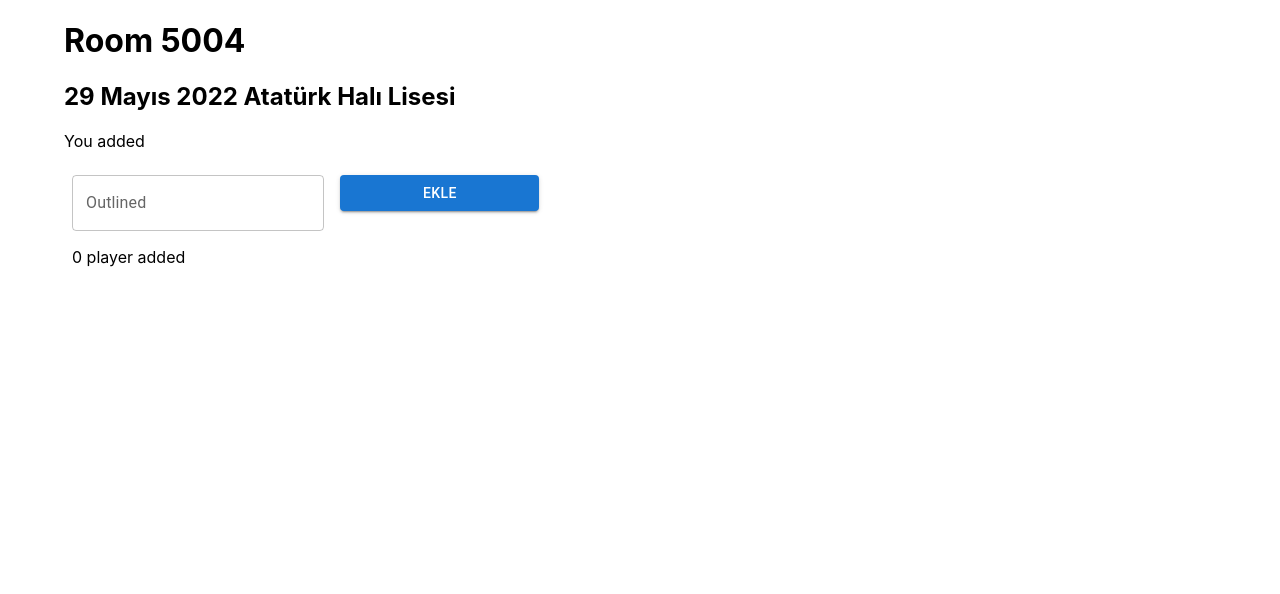
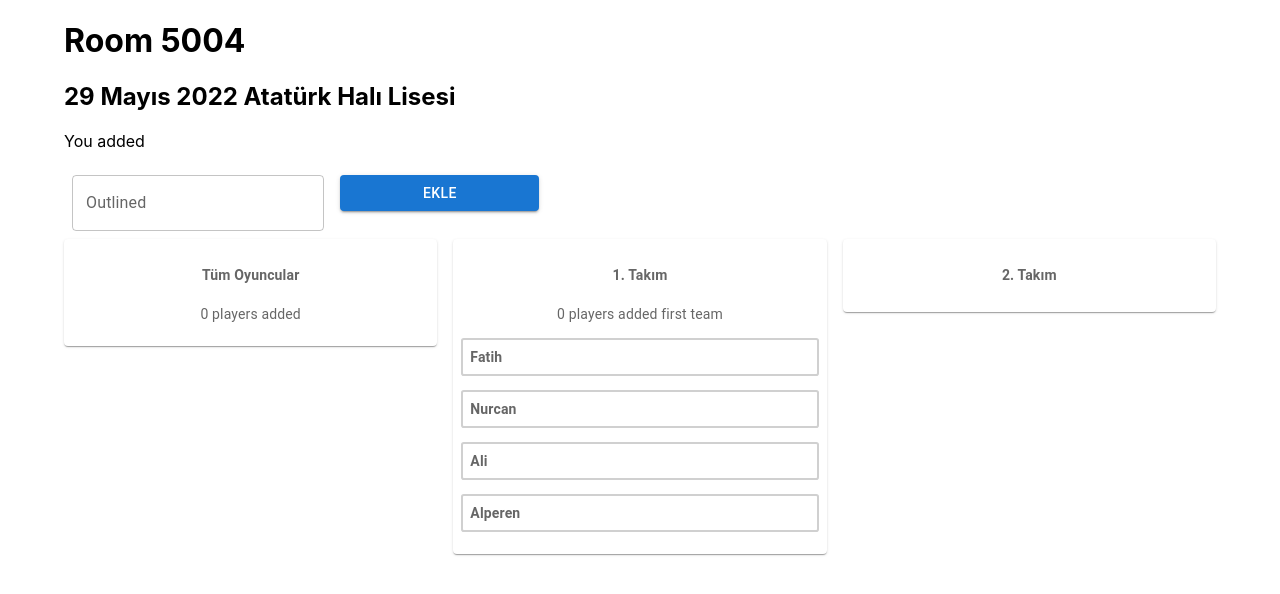
Before and after one commit to fbayhan/HaliSaha, a React (Create React App) app: page / in a window 1280 px wide. Shown: the top 594 px of the page. Built offline with nearby package versions, Linux system fonts and the light colour scheme.

Commit message:
multiple list dnd implemented with bugs

```diff
--- a/src/App.js
+++ b/src/App.js
@@ -1,21 +1,85 @@
-import logo from './logo.svg';
 import './App.css';
-import React, {useState} from 'react';
+import React, {useEffect, useState} from 'react';
 import Box from '@mui/material/Box';
 import TextField from '@mui/material/TextField';
 import Button from '@mui/material/Button';
 import Container from '@mui/material/Container';
 import {DragDropContext, Droppable, Draggable} from 'react-beautiful-dnd';
 import DnDDemo from "./DnDDemo";
+import {Grid, Paper} from "@mui/material";
+import {styled} from '@mui/material/styles';
 
 function App() {
+    const Item = styled(Paper)(({theme}) => ({
+        backgroundColor: theme.palette.mode === 'dark' ? '#1A2027' : '#fff',
+        ...theme.typography.body2,
+        padding: theme.spacing(1),
+        textAlign: 'center',
+        color: theme.palette.text.secondary,
+    }));
+
     const [count, setCount] = useState(0);
     const [players, setPlayers] = useState([]);
     const [playerName, setPlayerName] = useState("");
     const [characters, updateCharacters] = useState(players);
 
+    const [firstTeam, setFirstTeam] = useState([]);
+
+
+    const firstTeamItemsDemo = [{
+        "id": 3,
+        "name": "Fatih"
+    },
+        {
+            "id": 4,
+            "name": "Nurcan"
+        },
+        {
+            "id": 5,
+            "name": "Ali"
+        },
+        {
+            "id": 6,
+            "name": "Alperen"
+        },
+    ];
+
+    useEffect(() => {
+        setFirstTeam(firstTeamItemsDemo);
+    }, []);
+
+
+    function reorder(list, startIndex, endIndex) {
+        const result = Array.from(list);
+        const [removed] = result.splice(startIndex, 1);
+        result.splice(endIndex, 0, removed);
+
+        return result;
+    };
+
+    function move(source, destination, droppableSource, droppableDestination) {
+        const sourceClone = Array.from(source);
+        const destClone = Array.from(destination);
+        const [removed] = sourceClone.splice(droppableSource.index, 1);
+
+        destClone.splice(droppableDestination.index, 0, removed);
+
+        const result = {};
+        result[droppableSource.droppableId] = sourceClone;
+        result[droppableDestination.droppableId] = destClone;
+
+        return result;
+    };
+
+
     function handleOnDragEnd(result) {
-        if (!result.destination) return;
+        //if (!result.destination) return;
+
+        const {source, destination} = result;
+
+        console.log(source);
+        console.log(destination);
+
 
         const items = Array.from(players);
         const [reorderedItem] = items.splice(result.source.index, 1);
@@ -24,6 +88,13 @@ function App() {
         setPlayers(items);
     }
 
+    function handleOnDragEndFirstTeam(result) {
+        //if (!result.destination) return;
+        console.log(result);
+
+    }
+
+
     function handleChange() {
         setPlayerName(playerName);
         if (playerName != "")
@@ -31,12 +102,66 @@ function App() {
     }
 
     const handleKeyDown = (event) => {
-        console.log(event)
+
         if (event.key === 'Enter' && playerName != "") {
             setPlayers(current => [...current, {"name": playerName, "id": new Date().getTime()}]);
         }
     }
+
+    const id2List = {
+        droppable: 'items',
+        droppable2: 'selected'
+    };
+
+    function getList(id) {
+        this.state[this.id2List[id]];
+    }
+
+    function onDragEnd(result) {
+        const {source, destination} = result;
+
+        console.log(source);
+        console.log(destination);
+
+        // dropped outside the list
+        if (!destination) {
+            return;
+        }
+
+        if (source.droppableId === destination.droppableId) {
+            console.log("Aynı yere konuyor");
+            const items = reorder(
+                this.getList(source.droppableId),
+                source.index,
+                destination.index
+            );
+
+            let state = {items};
+
+            if (source.droppableId === 'droppable2') {
+                state = {selected: items};
+            }
+
+            this.setState(state);
+        } else {
+
+            console.log("Farklı yere konuyor");
+            const result = move(
+                this.getList(source.droppableId),
+                this.getList(destination.droppableId),
+                source,
+                destination
+            );
+
+            this.setState({
+                items: result.droppable,
+                selected: result.droppable2
+            });
+        }
+    }
+
     return (
+
         <Container fixed>
             {/*<DnDDemo></DnDDemo>*/}
             <h1>Room 5004</h1>    <h2>29 Mayıs 2022 Atatürk Halı Lisesi</h2>
@@ -48,7 +173,15 @@ function App() {
                            onKeyDown={handleKeyDown}/>
                 <Button variant="contained" onClick={handleChange}> EKLE</Button>
 
-                <div>{players.length} player added</div>
+
+            </Box>
+
+            <Grid container spacing={2}>
+                <Grid item xs={4}>
+                    <Item>
+                        <h4>Tüm Oyuncular</h4>
+
+                        <div>{players.length} players added</div>
 
                         <DragDropContext onDragEnd={handleOnDragEnd}>
                             <Droppable droppableId="players">
@@ -73,11 +206,56 @@ function App() {
                                 )}
                             </Droppable>
                         </DragDropContext>
-            </Box>
+
+                    </Item>
+                </Grid>
+                <Grid item xs={4}>
+                    <Item>
+                        <h4>1. Takım</h4>
+                        <div>{players.length} players added first team</div>
+                        <DragDropContext onDragEnd={onDragEnd}>
+                            <Droppable droppableId="team1">
+                                {(provided) => (
+
+                                    <ul className="characters" {...provided.droppableProps} ref={provided.innerRef}>
+                                        {firstTeam.map(({id, name}, index) => {
+                                            return (
+                                                <Draggable key={id} draggableId={id + ""} index={index}>
+                                                    {(provided) => (
+                                                        <li ref={provided.innerRef} {...provided.draggableProps} {...provided.dragHandleProps}>
+
+                                                            <p>
+                                                                {name}
+                                                            </p>
+                                                        </li>
+                                                    )}
+                                                </Draggable>
+                                            );
+                                        })}
+                                        {provided.placeholder}
+                                    </ul>
+                                )}
+
+                            </Droppable>
+                        </DragDropContext>
+
+                    </Item>
+                </Grid>
+                <Grid item xs={4}>
+
+                    <Item>
+                        <h4>2. Takım</h4>
+
+                    </Item>
+                </Grid>
+
+            </Grid>
 
 
         </Container>
     );
+
+
 }
 
 export default App;
```
Lines whose indentation alone changed are shown as unchanged.
